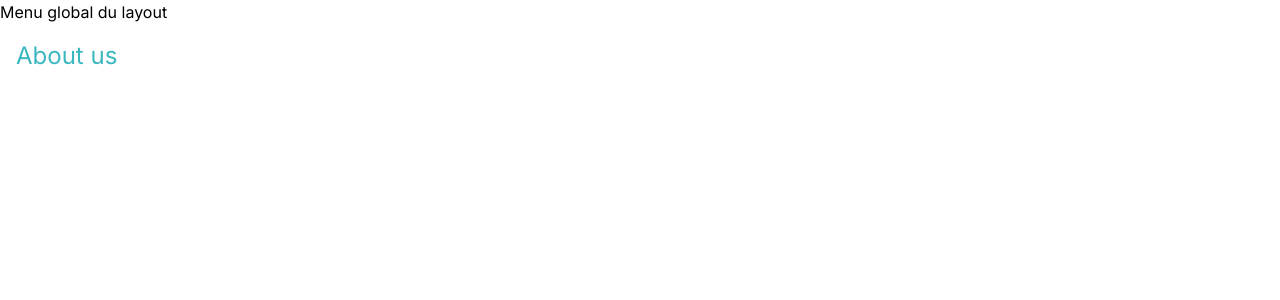
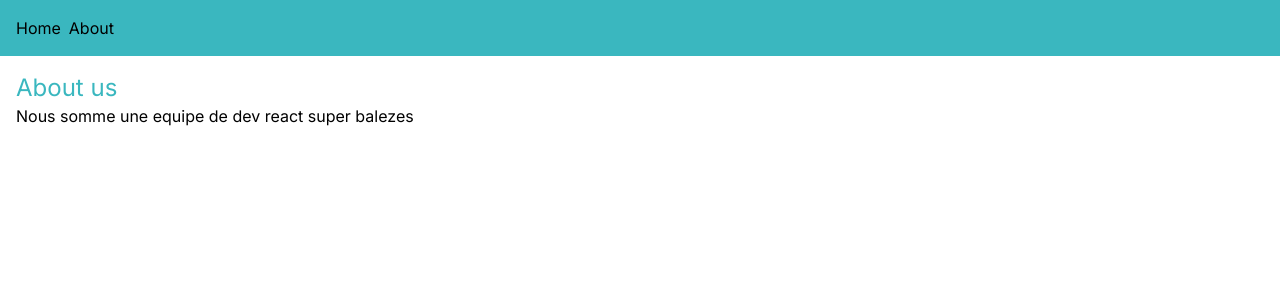
Before and after one commit to SoleneOclock/Pokenext, a Next.js app: page /about in a window 1280 px wide. Shown: the top 300 px of the page. Built offline with nearby package versions, Linux system fonts and the light colour scheme.

Commit message:
on ajoute un menu et pour nos liens on tuilise le composant Link de next qui fait des liens coté client

```diff
--- a/src/app/about/page.tsx
+++ b/src/app/about/page.tsx
@@ -2,6 +2,9 @@ export default function About() {
   return (
     <main className="p-4">
       <h1 className="text-2xl text-tahiti hover:text-pink">About us</h1>
+      <p>
+        Nous somme une equipe de dev react super balezes
+      </p>
     </main>
   )
 }
--- /dev/null
+++ b/src/app/components/Menu.tsx
@@ -0,0 +1,12 @@
+// j'importe le composant Link de Next pour faire des liens de navigation coté client
+// un peu comme ceux de react-router-dom
+import Link from 'next/link';
+
+export default function Menu() {
+  return (
+    <div className='flex p-4 gap-2 bg-tahiti'>
+      <Link className=" hover:text-pink" href="/">Home</Link>
+      <Link className=" hover:text-pink" href="/about">About</Link>
+    </div>
+  );
+}
--- a/src/app/layout.tsx
+++ b/src/app/layout.tsx
@@ -1,6 +1,7 @@
 import type { Metadata } from "next";
 import { Inter } from "next/font/google";
 import "./globals.css";
+import Menu from './components/Menu';
 
 const inter = Inter({ subsets: ["latin"] });
 
@@ -17,7 +18,7 @@ export default function RootLayout({
   return (
     <html lang="en">
       <body className={inter.className}>
-        <div>Menu global du layout</div>
+        <Menu />
         {children}
       </body>
     </html>
--- a/src/app/page.tsx
+++ b/src/app/page.tsx
@@ -4,9 +4,9 @@ import PokemonCard from './components/PokemonCard';
 export default function Home() {
   return (
     <main className="p-4">
-      <h1 className="text-2xl text-tahiti hover:text-pink">Pokedex</h1>
+      <h1 className="text-2xl text-tahiti">Pokedex</h1>
 
-      <p>ici la liste des pokemons</p>
+      <p className="bg-cyan-200">ici la liste des pokemons</p>
       <div className='flex'>
         <PokemonCard name="pikachu" desc="pokemon eclair" />
         <PokemonCard name="pikachu" desc="pokemon eclair" />
```
